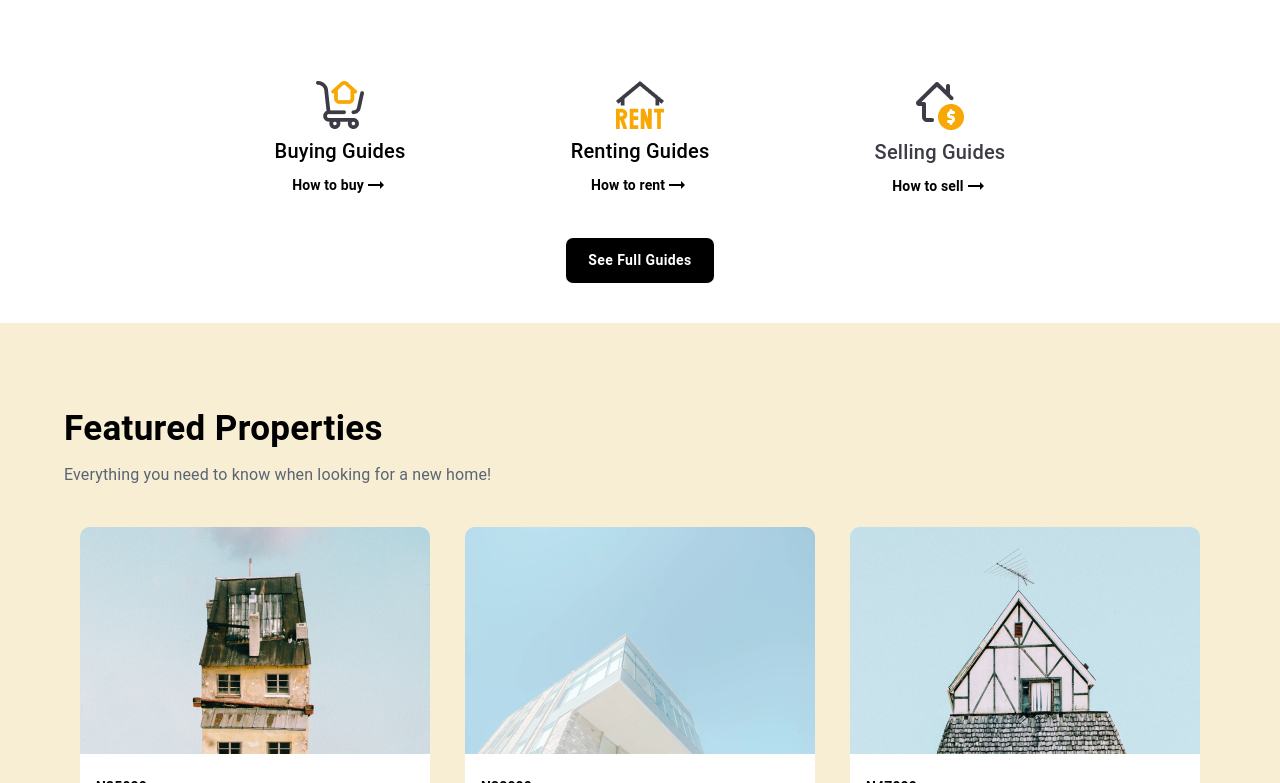
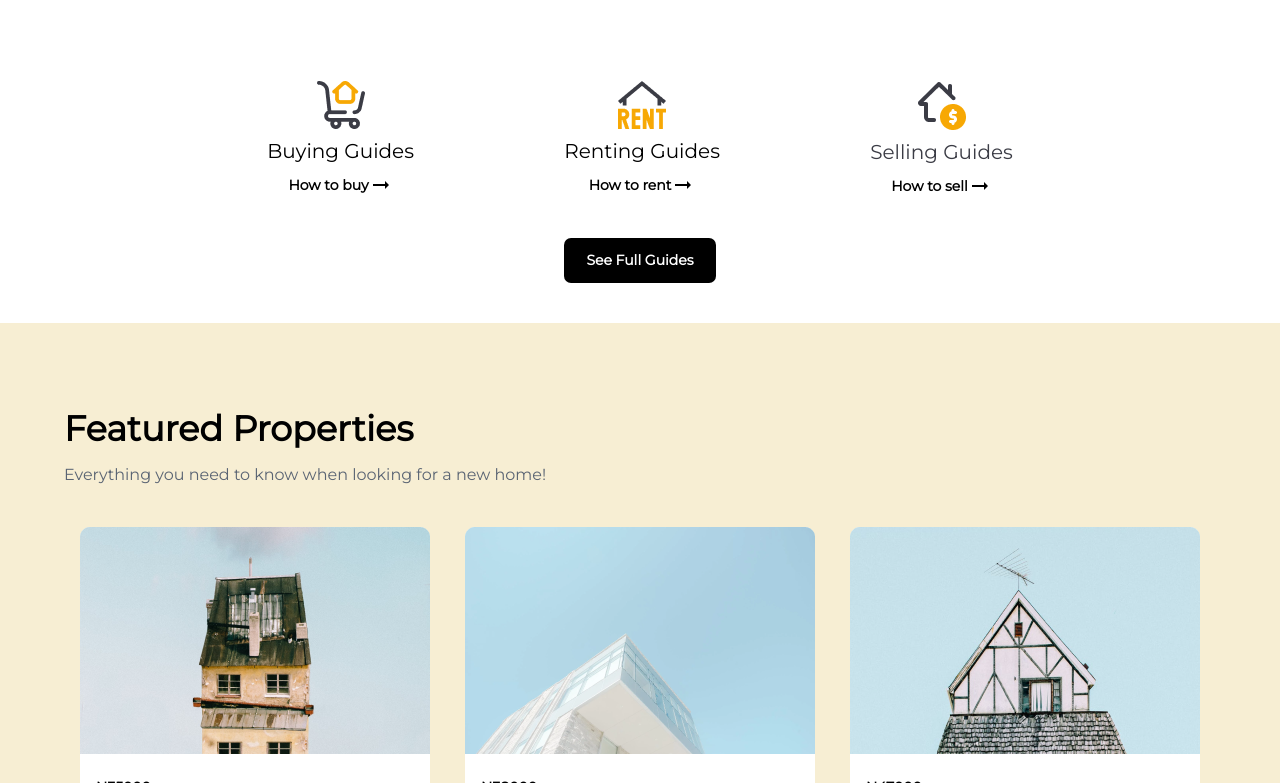
Before and after one commit to victor-914/kplus_frontend, a Next.js app: page / in a window 1280 px wide. Shown: the part 983-1766 px from the top of the page. Built offline with nearby package versions, Linux system fonts and the light colour scheme.

Commit message:
new update

```diff
--- a/components/Hero.jsx
+++ b/components/Hero.jsx
@@ -1,12 +1,16 @@
 import { Box, Button, styled, Typography } from "@mui/material";
 import { Container } from "@mui/system";
-import React from "react";
+import React, { useRef } from "react";
 import Navbar from "./Navbar";
 import heroImg from "../assets/hero_illustration.jpg";
 import CustomButton from "./CustomButton";
 import Image from "next/image";
+import { useInView } from "framer-motion";
 
 const Hero = () => {
+  const ref = useRef(null);
+  const isInView = useInView(ref);
+
   const CustomBox = styled(Box)(({ theme }) => ({
     display: "flex",
     justifyContent: "center",
@@ -34,13 +38,12 @@ const Hero = () => {
   return (
     <Box sx={{ backgroundColor: "#ffff", minHeight: "80vh" }}>
       <Container>
-        {/* <Navbar /> */}
         <CustomBox>
           <Box sx={{ flex: "1" }}>
             <Typography
               variant="body2"
               sx={{
-                fontSize: "18px",
+                fontSize: "20px",
                 color: "#000",
                 fontWeight: "500",
                 mt: 10,
@@ -49,10 +52,16 @@ const Hero = () => {
             >
               Welcome to Jeffy Realty
             </Typography>
-            <Title variant="h1">
+            <Title
+              variant="h1"
+              // initial={{ opacity: 0 }}
+              // whileInView={{ opacity: 0 }}
+              // viewport={{ once: true }}
+            >
               Discover a place where you'll love to live.
             </Title>
             <Typography
+              ref={ref}
               variant="body2"
               sx={{ fontSize: "18px", color: "#000", my: 4 }}
             >
--- a/pages/_app.js
+++ b/pages/_app.js
@@ -5,6 +5,9 @@ import React from "react";
 import SpecimenProvider, { SpecimenContext } from "../context/contextProvider";
 import { ToastContainer } from "react-toastify";
 import Navbar from "../components/Navbar";
+import theme from "../utils/theme";
+import { ThemeProvider } from "@mui/material";
+
 function MyApp({ Component, pageProps }) {
   return (
     <>
@@ -15,6 +18,10 @@ function MyApp({ Component, pageProps }) {
           sizes="180x180"
           href="/apple-touch-icon.png"
         />
+        <link
+          href="https://fonts.googleapis.com/css2?family=Montserrat&display=swap"
+          rel="stylesheet"
+        ></link>
         <link
           rel="icon"
           type="image/png"
@@ -27,6 +34,7 @@ function MyApp({ Component, pageProps }) {
           sizes="16x16"
           href="/favicon-16x16.png"
         />
+
         <link rel="manifest" href="/site.webmanifest" />
         <link rel="mask-icon" href="/safari-pinned-tab.svg" color="#5bbad5" />
         <meta name="msapplication-TileColor" content="#da532c" />
@@ -38,11 +46,12 @@ function MyApp({ Component, pageProps }) {
         <link rel="canonical" href="http://mysite.com/example" />
         <meta name="description" content="En" />
       </Helmet>
-
       <ToastContainer />
       <SpecimenProvider>
-        <Navbar />
-        <Component {...pageProps} />
+        <ThemeProvider theme={theme}>
+          <Navbar />
+          <Component {...pageProps} />
+        </ThemeProvider>
       </SpecimenProvider>
     </>
   );
--- a/styles/globals.css
+++ b/styles/globals.css
@@ -1,6 +1,7 @@
 @tailwind base;
 @tailwind components;
 @tailwind utilities;
+@import url("https://fonts.googleapis.com/css2?family=Public+Sans:wght@300;400;700&family=Red+Rose:wght@300;400;500;600&family=Tektur:wght@400;500;600&display=swap");
 
 ::after,
 ::before,
@@ -8,6 +9,6 @@ html,
 body {
   padding: 0;
   margin: 0;
-  font-family: "Roboto", sans-serif;
+  font-family: "RedRose", sans-serif;
   /* overflow-x: hidden; */
 }
--- /dev/null
+++ b/utils/theme.js
@@ -0,0 +1,9 @@
+import { createTheme } from "@mui/material";
+
+const theme = createTheme({
+  typography: {
+    fontFamily: ['"Montserrat"', "Open Sans"].join(","),
+  },
+});
+
+export default theme;
```
